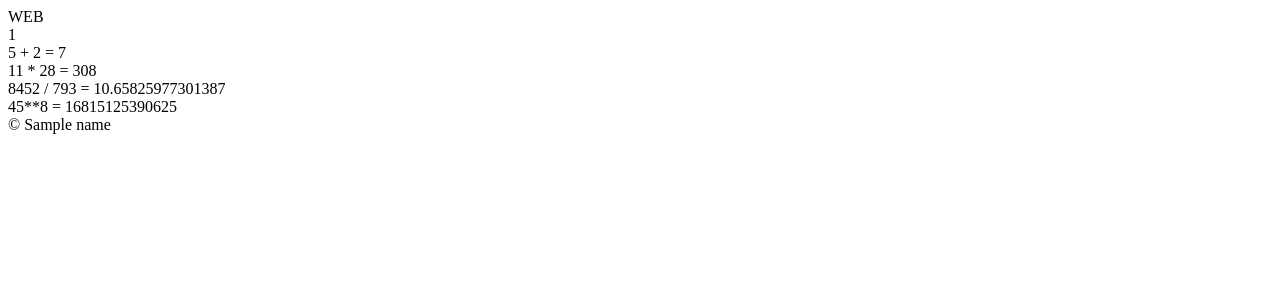
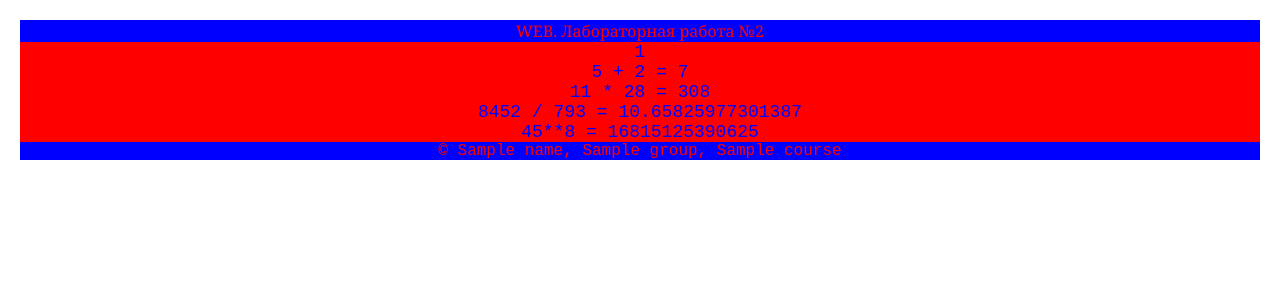
Before and after one commit to shewzow2323/maxvlad1, a Flask app: template templates/example.html in a window 1280 px wide. Shown: the top 300 px of the page. Run offline with Flask 3, Linux system fonts and the light colour scheme; the template is opened without the code that fills it: most values are stand-ins (such as "Sample title", 1, 10 or a date in 2020).

Commit message:
условия в шаблоне

```diff
--- a/templates/example.html
+++ b/templates/example.html
@@ -3,11 +3,12 @@
 <head>
     <meta charset="UTF-8">
     <meta name="viewport" content="width=device-width, initial-scale=1.0">
-    <title>{{lab_num}}</title>
+    <title></title>
+    <link rel="stylesheet" href="{{url_for('static', filename='main.css')}}">
 </head>
 <body>
     <header>
-            WEB
+            WEB. {% if lab_num %} Лабораторная работа №2 {% endif %}
     </header>
 
     <main>
@@ -20,7 +21,24 @@
     </main>
 
     <footer>
-        &copy; {{name}}
+        &copy;
+        {% if name %}
+            {{name}},
+        {% else %}
+            Анонимус
+        {% endif %}
+
+        {% if group %}
+            {{group}},
+        {% else %}
+            Анонимус
+        {% endif %}
+
+        {% if course %}
+            {{course}}
+        {% else %}
+            Анонимус
+        {% endif %}
     </footer>
 </body>
 
```
